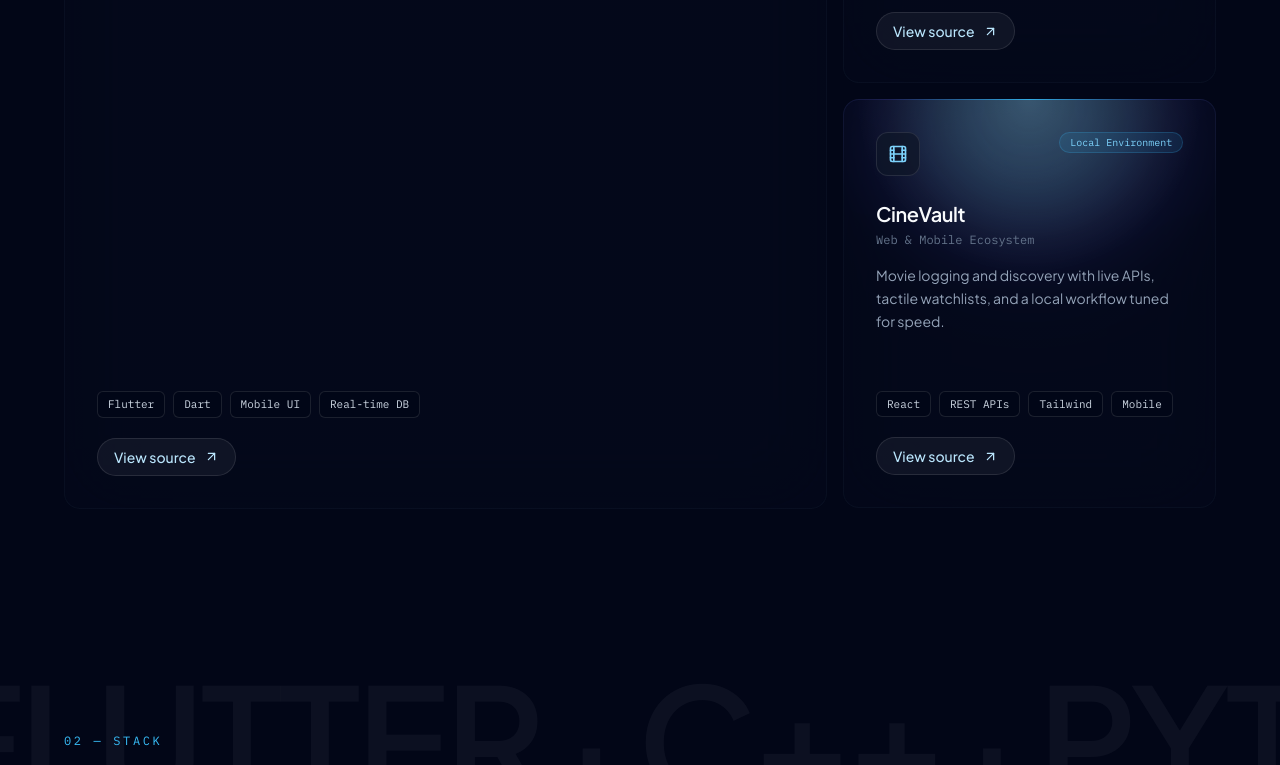
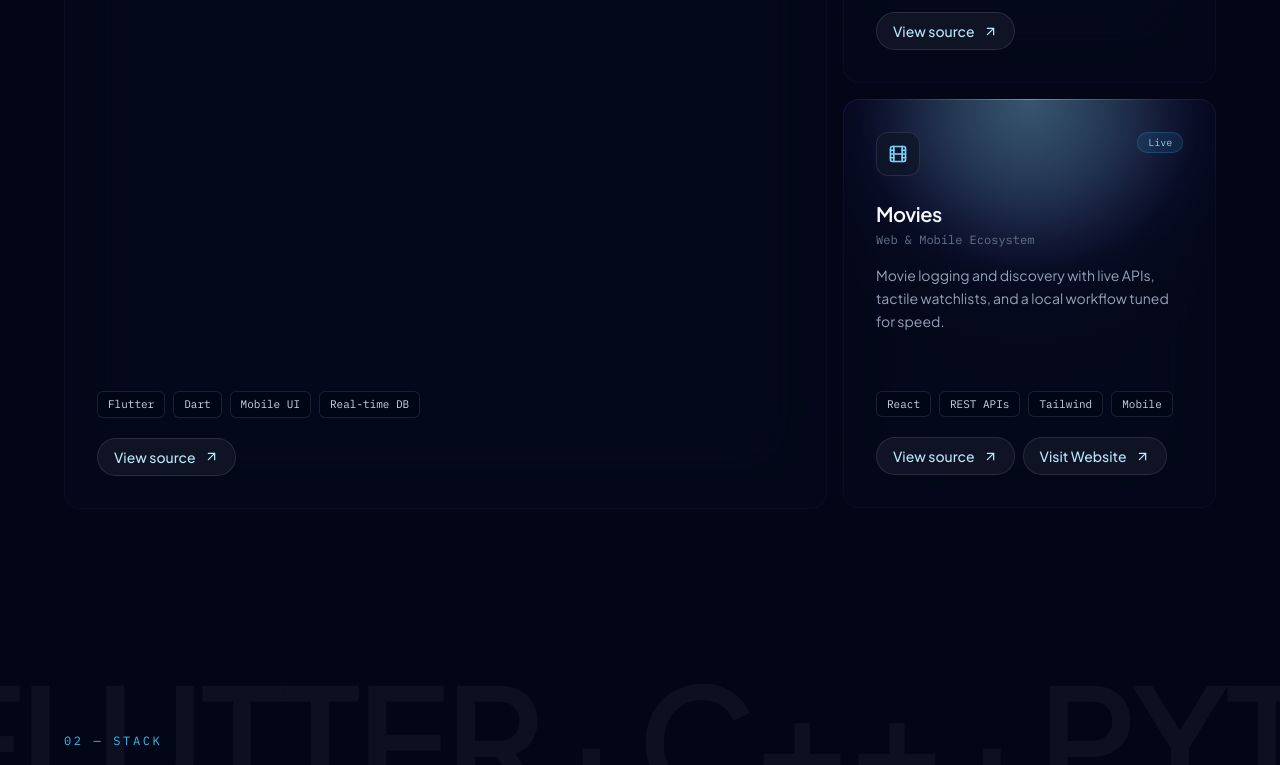
Before and after one commit to ali2005649/Portfolio, a React (Vite) app in the folder cv/: page / in a window 1280 px wide. Shown: the part 1400-2165 px from the top of the page. Built offline with nearby package versions, Linux system fonts and the light colour scheme.

Commit message:
Update project card and fix links

```diff
--- a/cv/src/App.jsx
+++ b/cv/src/App.jsx
@@ -44,15 +44,16 @@ const projects = [
     icon: Monitor,
   },
   {
-    title: "CineVault",
+    title: "Movies",
     category: "Web & Mobile Ecosystem",
     description:
       "Movie logging and discovery with live APIs, tactile watchlists, and a local workflow tuned for speed.",
     tags: ["React", "REST APIs", "Tailwind", "Mobile"],
     featured: false,
-    status: "Local Environment",
+    status: "Live",
     statusClass: "text-sky-300 bg-sky-400/10 border-sky-400/20",
-    href: "#",
+    href: "https://github.com/ali2005649/Movies-2",
+    liveHref: "https://movies-one-virid.vercel.app/",
     icon: Film,
   },
 ];
@@ -129,16 +130,30 @@ function ProjectTile({ project, delay }) {
         ))}
       </div>
 
+      <div className="relative z-[2] mt-5 flex flex-wrap items-center gap-2">
         <MagneticButton
           as="a"
           href={project.href}
           target="_blank"
-        rel="noreferrer"
-        className="relative z-[2] mt-5 inline-flex items-center gap-2 self-start rounded-full border border-white/10 bg-white/5 px-4 py-2 text-sm font-medium text-sky-200 hover:border-sky-400/40 hover:text-sky-100"
+          rel="noopener noreferrer"
+          className="inline-flex items-center gap-2 self-start rounded-full border border-white/10 bg-white/5 px-4 py-2 text-sm font-medium text-sky-200 hover:border-sky-400/40 hover:text-sky-100"
         >
           View source
           <ArrowUpRight size={15} />
         </MagneticButton>
+        {project.liveHref && (
+          <MagneticButton
+            as="a"
+            href={project.liveHref}
+            target="_blank"
+            rel="noopener noreferrer"
+            className="inline-flex items-center gap-2 self-start rounded-full border border-white/10 bg-white/5 px-4 py-2 text-sm font-medium text-sky-200 hover:border-sky-400/40 hover:text-sky-100"
+          >
+            Visit Website
+            <ArrowUpRight size={15} />
+          </MagneticButton>
+        )}
+      </div>
     </GlowCard>
   );
 }
```
Lines whose indentation alone changed are shown as unchanged.
